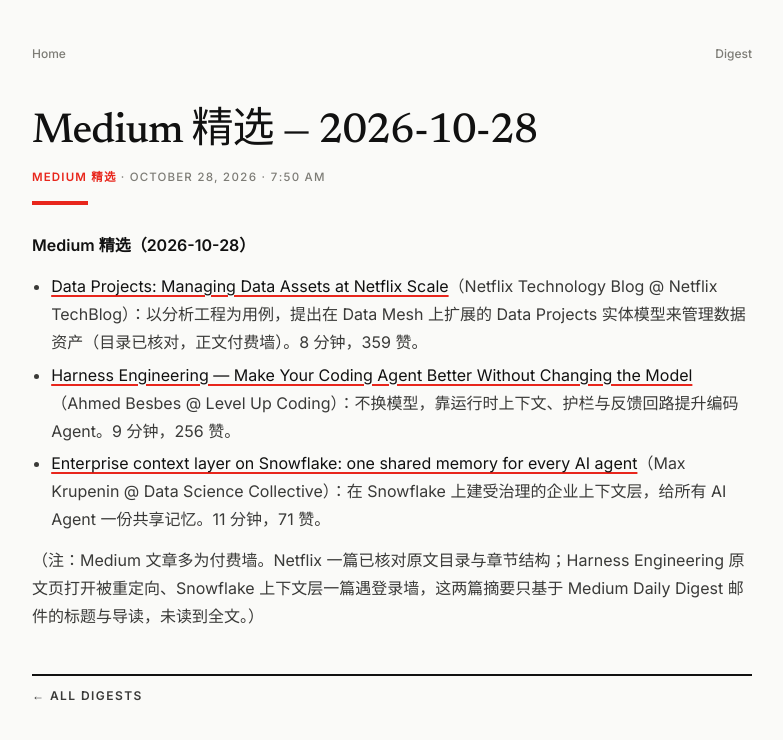
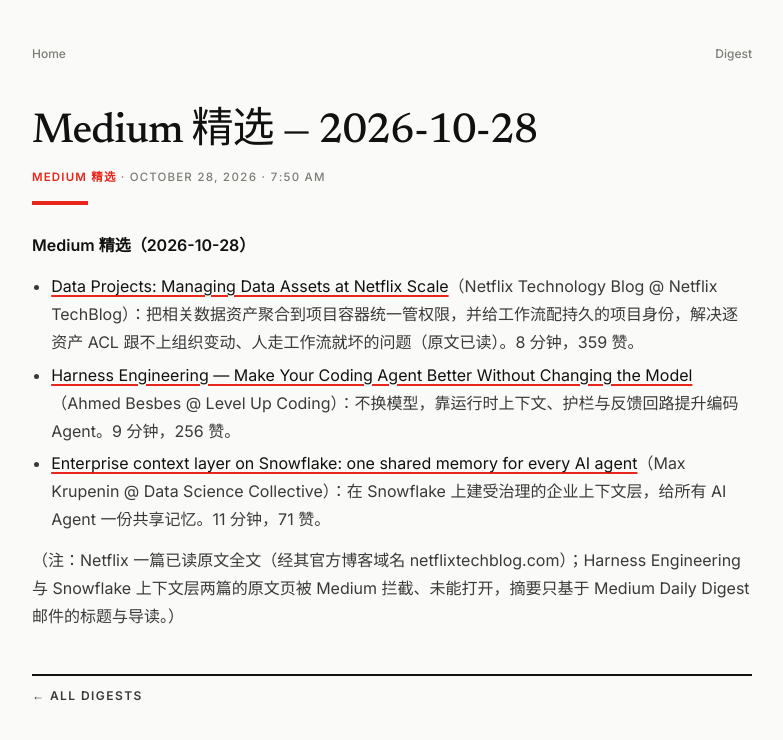
Before and after one commit to cptidiot/mzhao.me, a Jekyll site: the page built from _digests/2026-10-28-medium.md, in a window 1280 px wide. Shown: the top 740 px of the page, without its empty margins (248-1031 px from the left). Built offline with Jekyll 4.4.1, drawn with Linux system fonts in a browser that asks for light colours.

Commit message:
Digest: medium 2026-10-28

```diff
--- a/_digests/2026-10-28-medium.md
+++ b/_digests/2026-10-28-medium.md
@@ -7,7 +7,7 @@
 items:
   - title: "Data Projects: Managing Data Assets at Netflix Scale"
     role: "Netflix Technology Blog @ Netflix TechBlog"
-    summary: "已核对原文目录（正文付费墙）：Netflix TechBlog，作者 Amer A. Hesson、Marcelo Mayworm、James Mulcahy、Xiaofei Cao，2026-10-19 发表。文章以 Netflix 的分析工程为动机用例，提出 Data Projects 实体模型——在 Data Mesh 概念上扩展——并讲系统架构与落地经验。8 分钟，359 赞 / 10 回应。"
+    summary: "已读原文（经 netflixtechblog.com）：Netflix 数据平台有数百万张表、数万个定时工作流，逐资产 ACL 跟不上组织变动、工作流绑在个人身份上、人走就坏。Data Projects 把相关资产聚合进一个逻辑容器统一管权限，并给项目配一个持久的合成身份供工作流执行，新资产靠 gravity 自动归入项目。作者 Amer Hesson、Marcelo Mayworm、James Mulcahy、Brittany Truong，2026-05-11 发表。8 分钟，359 赞 / 10 回应。"
     url: "https://medium.com/@netflixtechblog/data-projects-managing-data-assets-at-netflix-scale-7ca25888591e"
     link_label: "原文"
   - title: "Harness Engineering — Make Your Coding Agent Better Without Changing the Model"
@@ -24,8 +24,8 @@
 
 **Medium 精选（2026-10-28）**
 
-- [Data Projects: Managing Data Assets at Netflix Scale](https://medium.com/@netflixtechblog/data-projects-managing-data-assets-at-netflix-scale-7ca25888591e)（Netflix Technology Blog @ Netflix TechBlog）：以分析工程为用例，提出在 Data Mesh 上扩展的 Data Projects 实体模型来管理数据资产（目录已核对，正文付费墙）。8 分钟，359 赞。
+- [Data Projects: Managing Data Assets at Netflix Scale](https://medium.com/@netflixtechblog/data-projects-managing-data-assets-at-netflix-scale-7ca25888591e)（Netflix Technology Blog @ Netflix TechBlog）：把相关数据资产聚合到项目容器统一管权限，并给工作流配持久的项目身份，解决逐资产 ACL 跟不上组织变动、人走工作流就坏的问题（原文已读）。8 分钟，359 赞。
 - [Harness Engineering — Make Your Coding Agent Better Without Changing the Model](https://medium.com/@ahmedbesbes/harness-engineering-make-your-coding-agent-better-without-changing-the-model-fcdd791bf011)（Ahmed Besbes @ Level Up Coding）：不换模型，靠运行时上下文、护栏与反馈回路提升编码 Agent。9 分钟，256 赞。
 - [Enterprise context layer on Snowflake: one shared memory for every AI agent](https://medium.com/@maksimkrupenin/enterprise-context-layer-on-snowflake-one-shared-memory-for-every-ai-agent-f22888dd2385)（Max Krupenin @ Data Science Collective）：在 Snowflake 上建受治理的企业上下文层，给所有 AI Agent 一份共享记忆。11 分钟，71 赞。
 
-（注：Medium 文章多为付费墙。Netflix 一篇已核对原文目录与章节结构；Harness Engineering 原文页打开被重定向、Snowflake 上下文层一篇遇登录墙，这两篇摘要只基于 Medium Daily Digest 邮件的标题与导读，未读到全文。）
+（注：Netflix 一篇已读原文全文（经其官方博客域名 netflixtechblog.com）；Harness Engineering 与 Snowflake 上下文层两篇的原文页被 Medium 拦截、未能打开，摘要只基于 Medium Daily Digest 邮件的标题与导读。）
```
